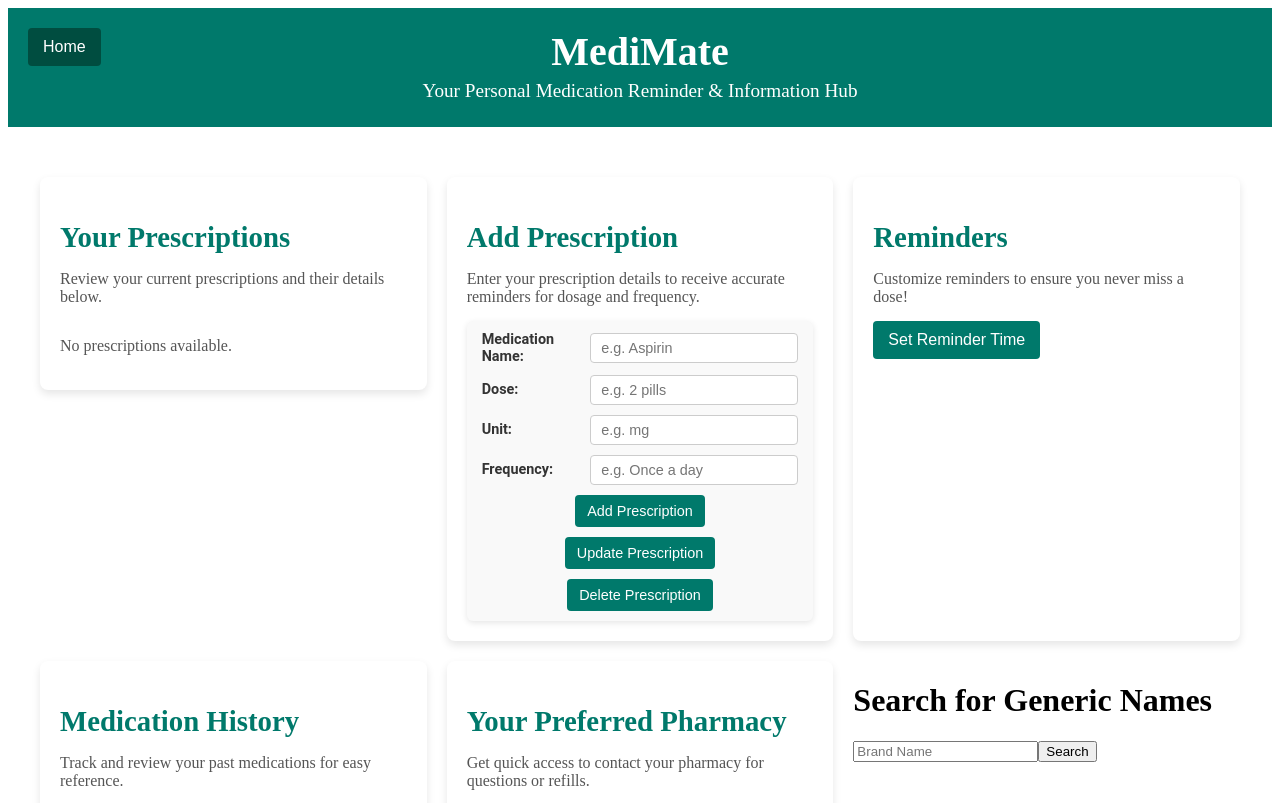
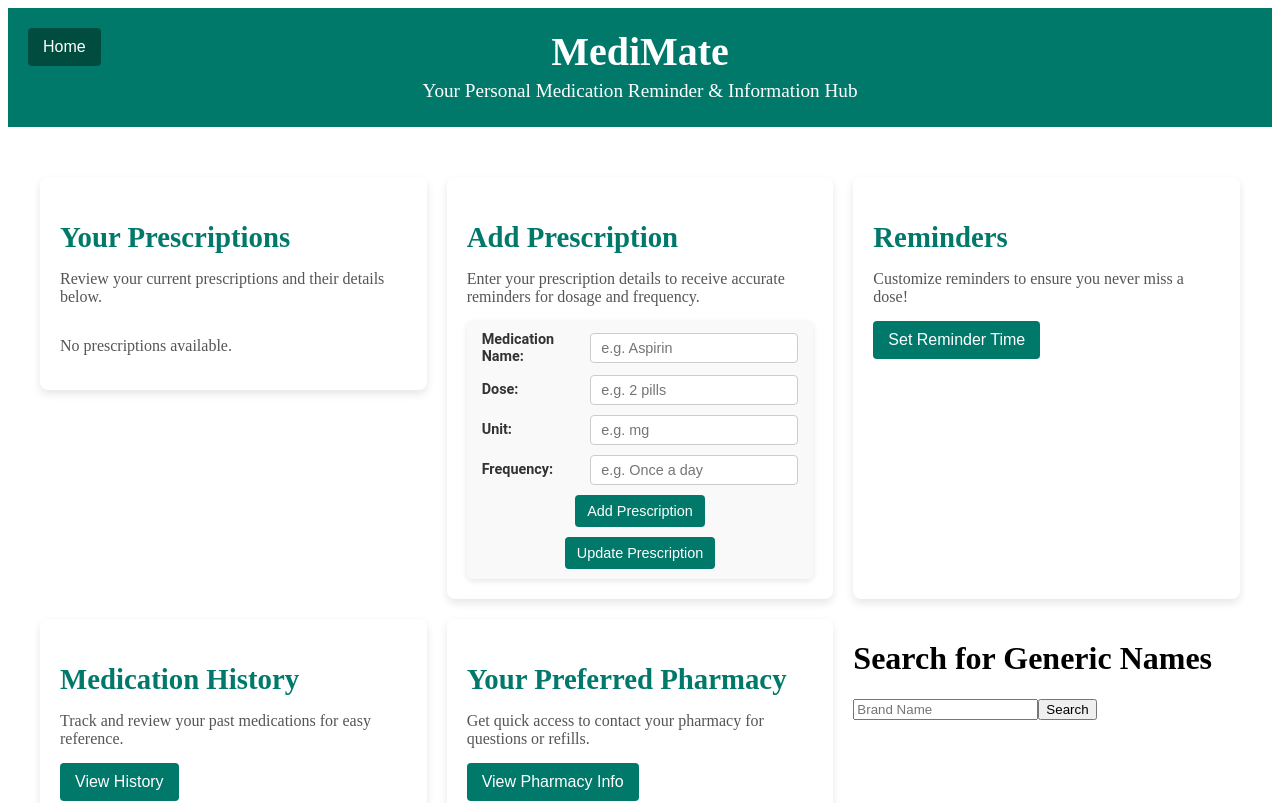
Before and after one commit to tcalderon2711/739, an Angular app in the folder medimate/: page /home in a window 1280 px wide. Shown: the top 803 px of the page. Built offline with nearby package versions, Linux system fonts and the light colour scheme.

Commit message:
Update add-rx.component.html
removed delete button from RX component, added to prescription component

```diff
--- a/medimate/src/app/add-rx/add-rx.component.html
+++ b/medimate/src/app/add-rx/add-rx.component.html
@@ -24,5 +24,4 @@
     </div>
     <input type="submit" value="Add Prescription" />
     <button type="button" (click)="UpdateInfo()">Update Prescription</button>
-    <button type="button" (click)="DeleteInfo()">Delete Prescription</button>
 </form>
```
